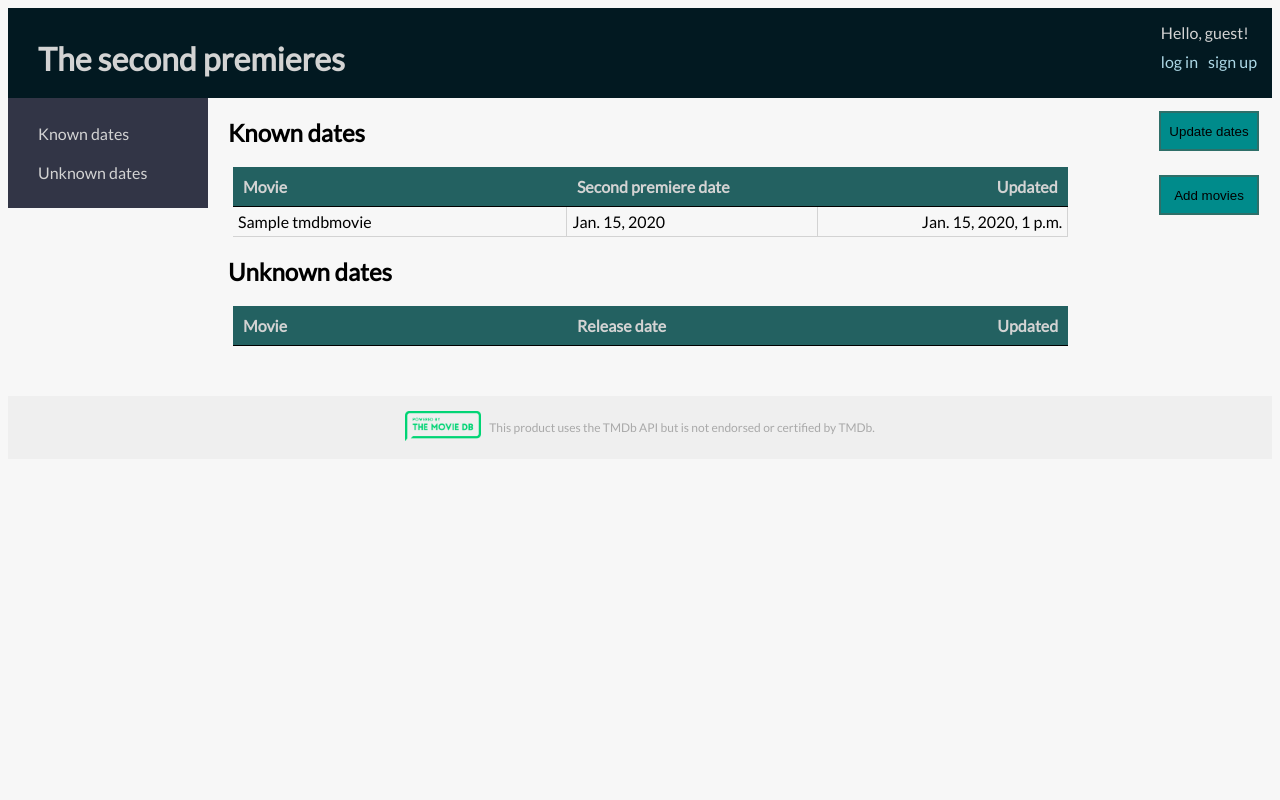
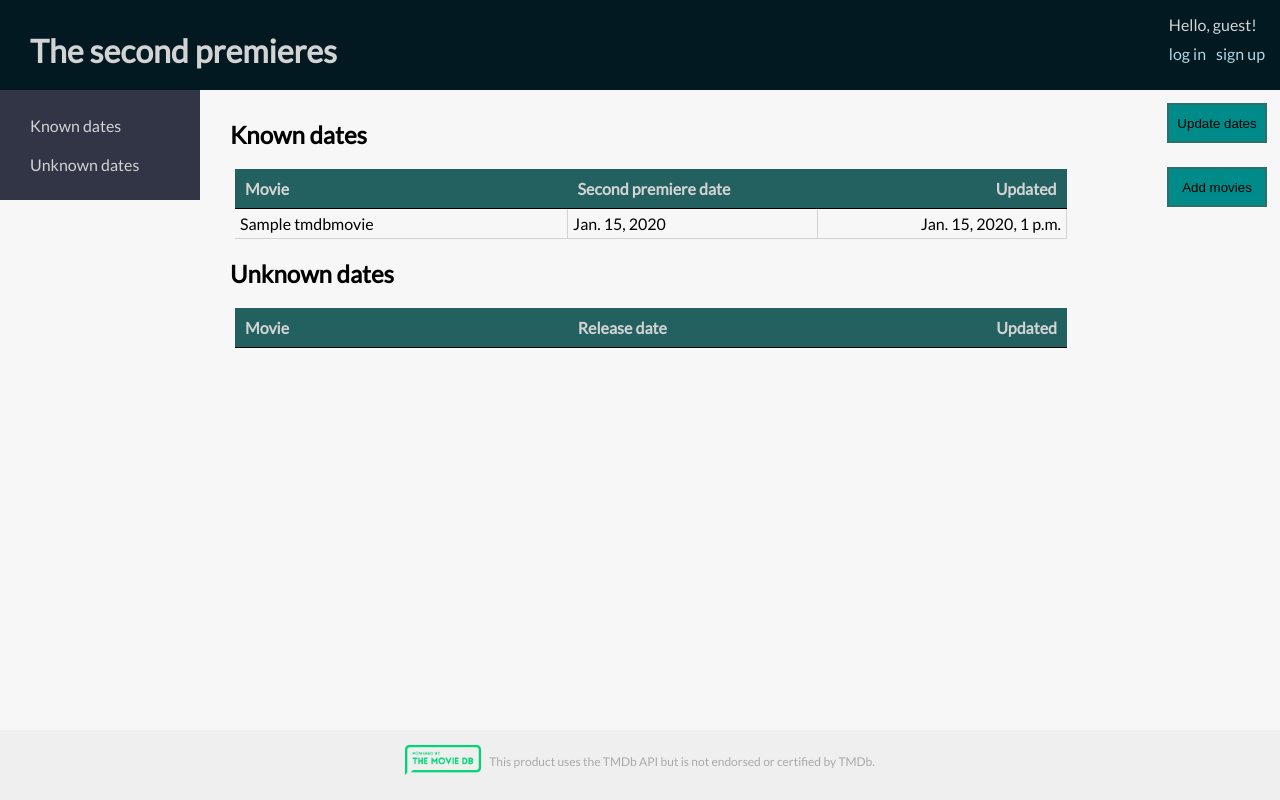
Before and after one commit to Matthew-Ballmer/movies, a Django app: page / in a window 1280 px wide. Run offline with Django 3.2, Linux system fonts and the light colour scheme; tables that the repository leaves empty hold one stand-in row (values such as "Sample post"); lists and menus that the app fills with data are empty.

Commit message:
Fix footer at the bottom of the page

```diff
--- a/movies/static/css/movies.css
+++ b/movies/static/css/movies.css
@@ -1,6 +1,14 @@
+html,
 body {
+    margin: 0;
+    padding: 0;
+    height: 100%;
     font-family: 'Lato', sans-serif;
     background-color: #f7f7f7;
+}
+.container {
+    min-height: 100%;
+    position: relative;
 }
 .page-header {
     height: 70px;
@@ -8,6 +16,22 @@ body {
     padding: 10px;
     padding-left: 30px;
     color: lightgrey;
+}
+.content {
+    padding: 10px;
+    margin-left: 220px;
+    padding-bottom: 100px;
+}
+footer {
+    position: absolute;
+    bottom: 0;
+    width: 100%;
+    height: 60px;
+    padding-top: 10px;
+    background-color: #efefef;
+    text-align: center;
+    color: darkgrey;
+    font-size: 12px;
 }
 .header-title a {
     text-decoration: none;
@@ -49,9 +73,6 @@ nav li {
 nav a {
     text-decoration: none;
     color: lightgrey;
-}
-.content {
-    margin-left: 220px;
 }
 .content table {
     border-collapse: collapse;
@@ -109,15 +130,6 @@ nav a {
     background-color: lightcyan;
 }
 
-footer {
-  padding: 10px;
-  margin-top: 50px;
-  background-color: #efefef;
-  text-align: center;
-  color: darkgrey;
-  font-size: 12px;
-}
-
 footer img {
     height: 30px;
 }
--- a/movies/templates/movies/base.html
+++ b/movies/templates/movies/base.html
@@ -8,6 +8,8 @@
     <title>{% block title %}Movies{% endblock title %}</title>
 </head>
 <body>
+    <div class="container">
+
         <div class="page-header">
             {% block header %}
             <div class="header-user">
@@ -65,5 +67,7 @@
             </table>
             {% endblock %}
         </footer>
+
+    </div>
 </body>
 </html>
```
Lines whose indentation alone changed are shown as unchanged.
